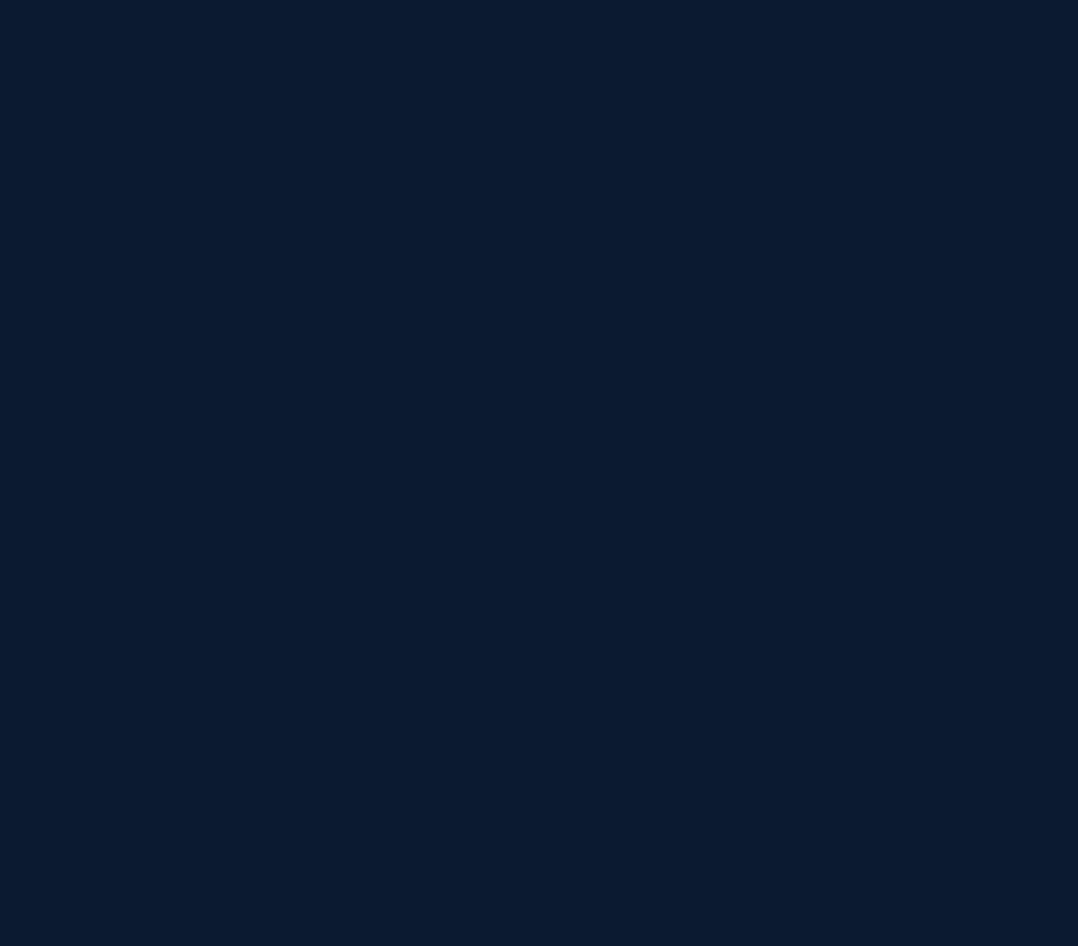
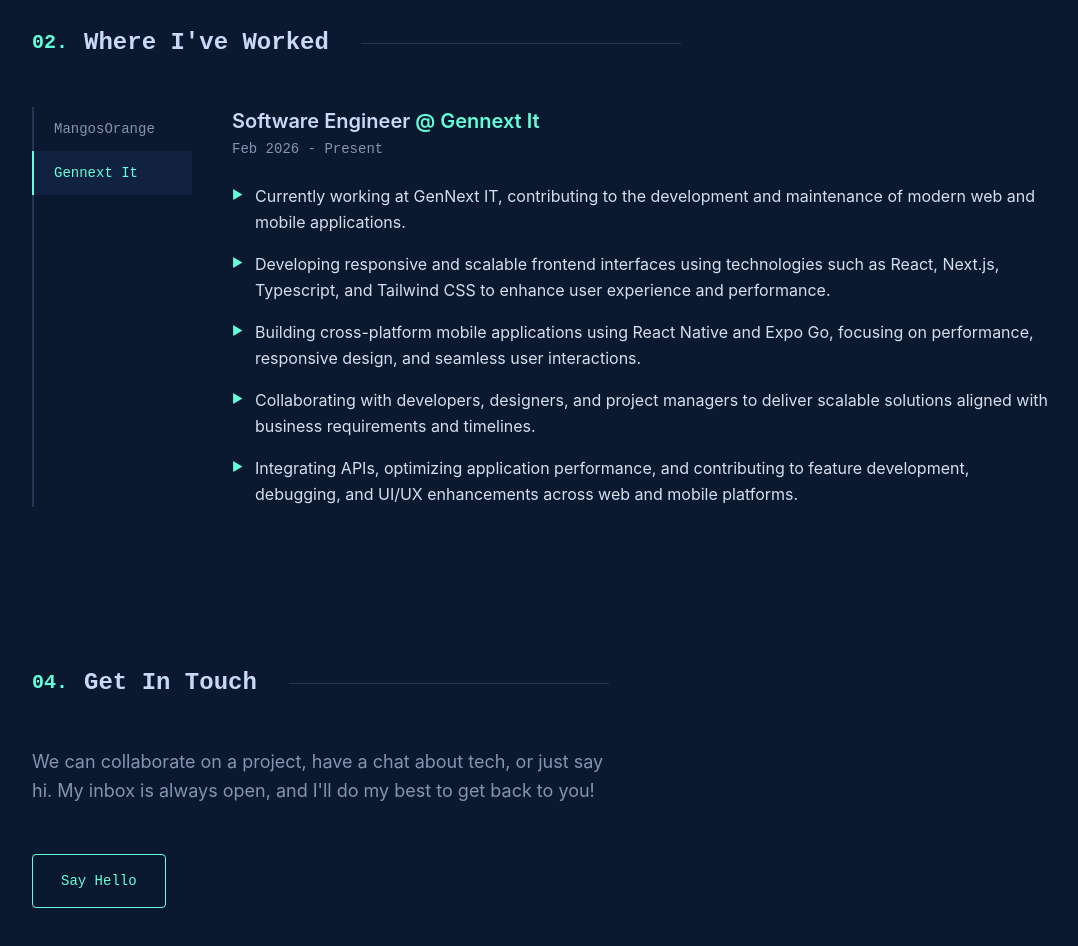
Before and after one commit to Kunal2806/portfolio, a Next.js app: page / in a window 1280 px wide. Shown: the part 1320-2266 px from the top of the page, without its empty margins (96-1174 px from the left). Before the commit the page ends 1219 px from the top, so only its background shows below. Built offline with nearby package versions, Linux system fonts and the light colour scheme.

Commit message:
contact page added and sizing fix

```diff
--- a/app/page.tsx
+++ b/app/page.tsx
@@ -1,16 +1,24 @@
 // app/page.tsx
 
 import AboutSection from "@/components/AboutSection";
+import ContactSection from "@/components/ContactSection";
+import ExperienceSection from "@/components/ExperienceSection";
 import HeroSection from "@/components/HeroSection";
 
 export default function Home() {
   return (
     <main className="flex flex-col">
-      <section id="home" className="pt-20">
+      <section id="home" className="md:pt-20 py-20 pt-40">
         <HeroSection />
       </section>
-      <section id="about">
+      <section id="about" className="py-20">
         <AboutSection />
+      </section>
+      <section id="experience" className="py-20">
+        <ExperienceSection />
+      </section>
+      <section id="contact" className="py-20">
+        <ContactSection />
       </section>
     </main>
   );
--- a/components/AboutSection.tsx
+++ b/components/AboutSection.tsx
@@ -8,7 +8,7 @@
   // ];
 
   return (
-    <section id="about" className="py-24 ">
+    <section>
 
       {/* ── Heading ── */}
       <h2
@@ -18,7 +18,7 @@
         <span style={{ color: "var(--color-accent)" }} className="text-xl">01.</span>
         About Me
         {/* horizontal line */}
-        <span className="block w-full max-w-xs h-px bg-muted ml-4" />
+        <span className="block w-full max-w-xs h-px bg-surface-highlight ml-4" />
       </h2>
 
       {/* ── Content grid ── */}
--- /dev/null
+++ b/components/ContactSection.tsx
@@ -0,0 +1,41 @@
+export default function ContactSection() {
+  return (
+    <section id="contact">
+
+      {/* ── Heading ── */}
+      <h2
+        style={{ fontFamily: "var(--font-mono)" }}
+        className="flex items-center gap-4 text-2xl font-semibold text-heading mb-12 whitespace-nowrap"
+      >
+        <span style={{ color: "var(--color-accent)" }} className="text-xl">04.</span>
+        Get In Touch
+        <span className="block w-full max-w-xs h-px bg-surface-highlight ml-4" />
+      </h2>
+
+      {/* ── Content ── */}
+      <div className="flex flex-col max-w-xl">
+
+        <p
+          style={{ color: "var(--color-muted)", fontFamily: "var(--font-sans)" }}
+          className="text-[clamp(14px,2vw,18px)] leading-relaxed mb-12"
+        >
+          We can collaborate on a project, have a chat about tech, or just say hi. My inbox is always open, and I&apos;ll do my best to get back to you!
+        </p>
+
+        <a
+          href="mailto:kunalgoswami.2806@gmail.com"
+          style={{
+            fontFamily: "var(--font-mono)",
+            color: "var(--color-accent)",
+            border: "1px solid var(--color-accent)",
+            borderRadius: "4px",
+          }}
+          className="text-sm w-fit px-7 py-4 no-underline bg-transparent transition-colors duration-200 hover:bg-[rgba(100,255,218,0.08)]"
+        >
+          Say Hello
+        </a>
+      </div>
+
+    </section>
+  );
+}
--- /dev/null
+++ b/components/ExperienceSection.tsx
@@ -0,0 +1,152 @@
+"use client";
+
+import { useState } from "react";
+
+const experiences = [
+  {
+    company: "MangosOrange",
+    title: "Full Stack Developer Intern",
+    duration: "July 2025 - fev 2026",
+    points: [
+      "Developed and maintained MangosOrange Group Website, a multi-sector Indian conglomerate specializing in corporate staffing, vocational training, IT consulting, and catering services.",
+      "Implemented a responsive and user-friendly interface for the application using Tailwind CSS",
+      "Collaborated with a team of developers and designers to ensure the application met business requirements and was delivered on time",
+    ]
+  },
+  {
+    company: "Gennext It",
+    title: "Software Engineer",
+    duration: "Feb 2026 - Present",
+    points: [
+      "Currently working at GenNext IT, contributing to the development and maintenance of modern web and mobile applications.",
+      "Developing responsive and scalable frontend interfaces using technologies such as React, Next.js, Typescript, and Tailwind CSS to enhance user experience and performance.",
+      "Building cross-platform mobile applications using React Native and Expo Go, focusing on performance, responsive design, and seamless user interactions.",
+      "Collaborating with developers, designers, and project managers to deliver scalable solutions aligned with business requirements and timelines.",
+      "Integrating APIs, optimizing application performance, and contributing to feature development, debugging, and UI/UX enhancements across web and mobile platforms."
+    ]
+  }
+  // {
+  //   company: "Upstatement",
+  //   title: "Lead Engineer",
+  //   duration: "May 2018 — Present",
+  //   points: [
+  //     "Deliver high-quality, robust production code for a diverse array of projects for clients including Harvard Business School, Everytown for Gun Safety, Pratt Institute, Koala Health, Vanderbilt University, The 19th News, and more",
+  //     "Work alongside creative directors to lead the research, development, and architecture of technical solutions to fulfill business requirements",
+  //     "Collaborate with designers, project managers, and other engineers to transform creative concepts into production realities for clients and stakeholders",
+  //     "Provide leadership within engineering department through close collaboration, knowledge shares, and mentorship",
+  //   ],
+  // },
+  // {
+  //   company: "Apple",
+  //   title: "UI Engineer",
+  //   duration: "July 2017 — May 2018",
+  //   points: [
+  //     "Developed and shipped highly interactive web applications for Apple Music using Ember.js",
+  //     "Built and shipped the Apple Music Extension for Facebook Messenger leveraging third-party and internal APIs",
+  //     "Independently built a tool for generating admins for App Store product pages",
+  //   ],
+  // },
+  // {
+  //   company: "Scout Studio",
+  //   title: "Developer",
+  //   duration: "Jan 2016 — May 2017",
+  //   points: [
+  //     "Worked with a team of student designers and engineers to build web and mobile products for real-world clients",
+  //     "Collaborated with designers and other developers to create elegant solutions for complex problems",
+  //   ],
+  // },
+  // {
+  //   company: "Starry",
+  //   title: "Software Engineer Co-op",
+  //   duration: "July 2015 — Dec 2015",
+  //   points: [
+  //     "Engineered and maintained major features of Starry's customer-facing web app using React.js",
+  //     "Proposed and implemented scalable solutions to issues identified with cloud services and server-side APIs",
+  //   ],
+  // },
+  // {
+  //   company: "MullenLowe",
+  //   title: "Creative Technologist",
+  //   duration: "June 2014 — July 2015",
+  //   points: [
+  //     "Developed, maintained, and shipped production code for client websites primarily using HTML, CSS, and jQuery",
+  //     "Proposed and executed designs for interactive components and animations",
+  //   ],
+  // },
+];
+
+export default function ExperienceSection() {
+  const [active, setActive] = useState(experiences.length - 1);
+
+  return (
+    <section>
+
+      {/* ── Heading ── */}
+      <h2
+        style={{ fontFamily: "var(--font-mono)" }}
+        className="flex items-center gap-4 text-2xl font-semibold text-heading mb-12 whitespace-nowrap"
+      >
+        <span style={{ color: "var(--color-accent)" }} className="text-xl">02.</span>
+        Where I&apos;ve Worked
+        <span className="block w-full max-w-xs h-px bg-surface-highlight ml-4" />
+      </h2>
+
+      {/* ── Tab layout ── */}
+      <div className="flex gap-0 md:flex-row flex-col">
+
+        {/* Company tabs — left */}
+        <div className="flex md:flex-col flex-row overflow-x-auto md:overflow-visible border-l-0 md:border-l-2 border-b-2 md:border-b-0 border-surface-highlight min-w-40">
+          {experiences.map((exp, i) => (
+            <button
+              key={exp.company}
+              onClick={() => setActive(i)}
+              style={{
+                fontFamily: "var(--font-mono)",
+                color: active === i ? "var(--color-accent)" : "var(--color-muted)",
+                borderColor: active === i ? "var(--color-accent)" : "transparent",
+                backgroundColor: active === i ? "var(--color-surface)" : "transparent",
+              }}
+              className="text-sm px-5 py-3 text-left whitespace-nowrap border-l-0 md:border-l-2 border-b-2 md:border-b-0 ml-0 md:-ml-0.5 -mb-0.5 md:mb-0 transition-all duration-200 hover:bg-surface hover:text-accent cursor-pointer"
+            >
+              {exp.company}
+            </button>
+          ))}
+        </div>
+
+        {/* Content — right */}
+        <div className="flex-1 pl-0 md:pl-10 pt-6 md:pt-0">
+          <h3
+            style={{ color: "var(--color-heading)" }}
+            className="text-xl font-semibold mb-1"
+          >
+            {experiences[active].title}{" "}
+            <span style={{ color: "var(--color-accent)" }}>
+              @ {experiences[active].company}
+            </span>
+          </h3>
+
+          <p
+            style={{ fontFamily: "var(--font-mono)", color: "var(--color-muted)" }}
+            className="text-sm mb-6"
+          >
+            {experiences[active].duration}
+          </p>
+
+          <ul className="flex flex-col gap-4 list-none p-0 m-0">
+            {experiences[active].points.map((point, i) => (
+              <li
+                key={i}
+                style={{ color: "var(--color-primary)" }}
+                className="flex gap-3 text-base leading-relaxed"
+              >
+                <span style={{ color: "var(--color-accent)" }} className="mt-1 shrink-0 text-xs">▶</span>
+                {point}
+              </li>
+            ))}
+          </ul>
+        </div>
+
+      </div>
+    </section>
+  );
+}
```
